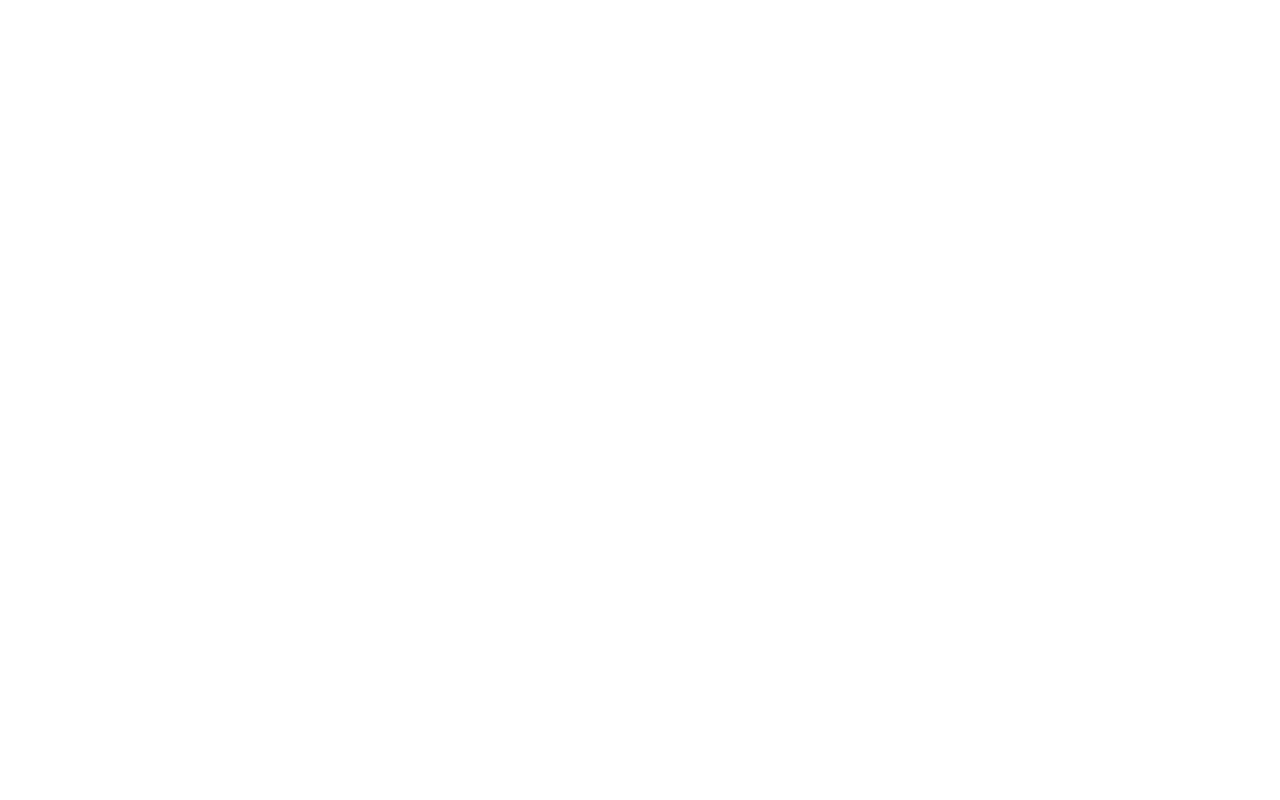
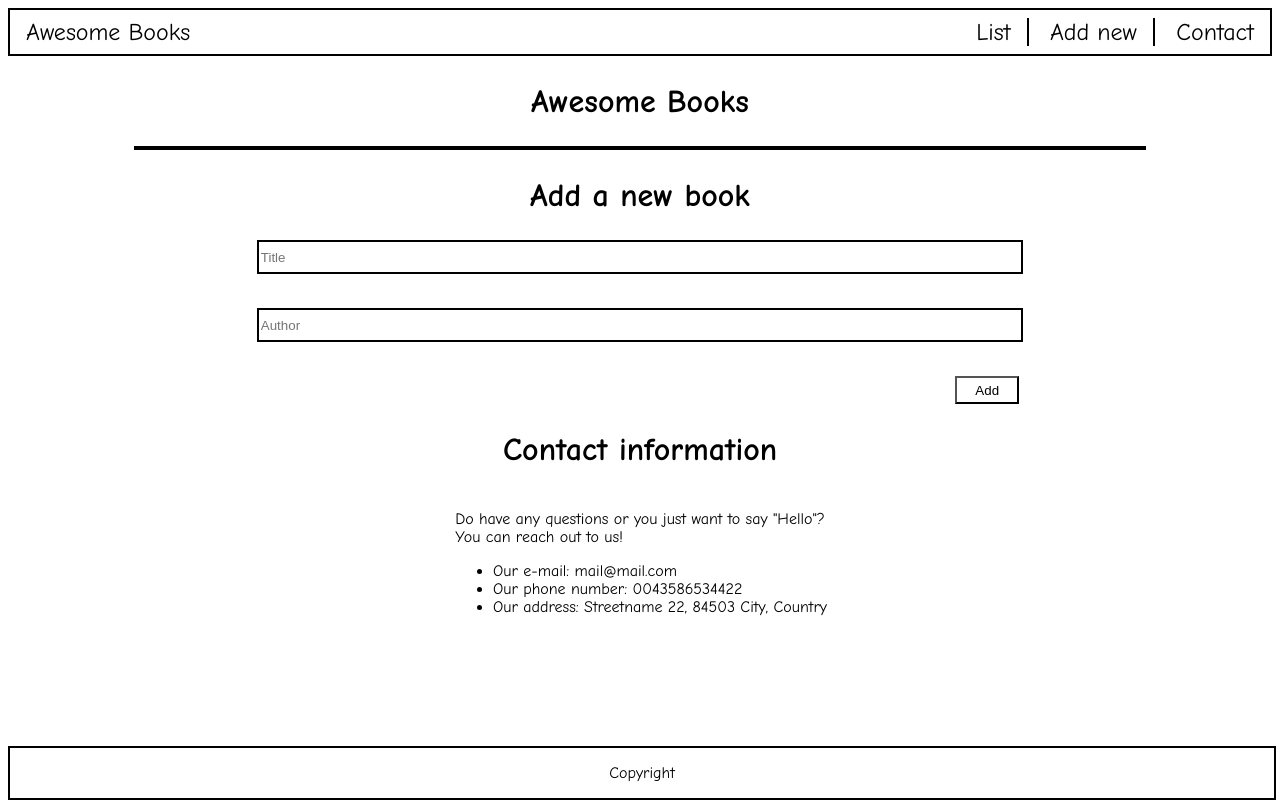
Before and after one commit to ryxtor/awesome-books-with-es6, a website: page index.html in a window 1280 px wide. Drawn offline with Linux system fonts and the light colour scheme.

Commit message:
Add CSS and HTML code from previous project

```diff
--- a/index.css
+++ b/index.css
@@ -0,0 +1,108 @@
+body {
+  text-align: center;
+  font-family: "Comic Sans MS", "Comic Sans", cursive;
+}
+
+ul {
+  margin: 0 10%;
+}
+
+.list li {
+  list-style-type: none;
+  display: flex;
+  justify-content: space-between;
+}
+
+.list {
+  border: 2px solid black;
+  padding-left: 0;
+}
+
+.contact-ul li {
+  text-align: start;
+}
+
+.list li:nth-child(even) {
+  background-color: #cfcfcf;
+}
+
+.remove-btn {
+  background-color: #fff;
+  margin-right: 1rem;
+}
+
+.title,
+.author {
+  margin-bottom: 1rem;
+  width: 60%;
+  height: 28px;
+  border: 2px solid black;
+}
+
+form {
+  display: flex;
+  flex-direction: column;
+  align-items: center;
+}
+
+.btn-add {
+  background-color: #fff;
+  align-self: flex-end;
+  margin: 0 20%;
+  height: 28px;
+  width: 64px;
+}
+
+.book-author {
+  margin-left: 1rem;
+}
+
+.header {
+  border: 2px solid black;
+  display: flex;
+  justify-content: space-between;
+  padding: 0.5rem 0;
+}
+
+.nav a,
+.header a {
+  font-size: 24px;
+  text-decoration: none;
+  color: black;
+}
+
+.nav a {
+  padding: 0 1rem;
+  cursor: pointer;
+}
+
+.list-nav,
+.add-nav {
+  border-right: 2px solid black;
+}
+
+.header a {
+  padding-left: 1rem;
+}
+
+h1,
+h2 {
+  font-size: 32px;
+}
+
+.contact {
+  display: flex;
+  flex-direction: column;
+  align-items: center;
+}
+
+.contact-p {
+  text-align: start;
+}
+
+footer {
+  border: 2px solid black;
+  position: absolute;
+  bottom: 0;
+  width: calc(100% - 1rem);
+}
--- a/index.html
+++ b/index.html
@@ -8,7 +8,42 @@
   <title>Awesome Books</title>
 </head>
 <body>
-
+  <header class="header">
+    <a href="#">Awesome Books</a>
+    <nav class="nav">
+        <a class="list-nav">List</a>
+        <a class="add-nav">Add new</a>
+        <a class="contact-nav">Contact</a>
+    </nav>
+</header>
+<section class="books" id="books">
+    <h1>Awesome Books</h1>
+        <ul class="list">
+        </ul>
+</section>
+<section class="add-books" id="add-books">
+    <h2>Add a new book</h2>
+    <form class="form">
+        <input type="text" id="title" class="title" placeholder="Title">
+        <br>
+        <input type="text" id="author" class="author" placeholder="Author">
+        <br>
+        <button type="submit" id="btn-add-id" class="btn-add">Add</button>
+    </form>
+</section>
+<section class="contact" id="contact">
+<h2>Contact information</h2>
+<p class="contact-p">Do have any questions or you just want to say "Hello"?<br>
+You can reach out to us!</p>
+<ul class="contact-ul">
+    <li>Our e-mail: mail@mail.com</li>
+    <li>Our phone number: 0043586534422</li>
+    <li>Our address: Streetname 22, 84503 City, Country</li>
+</ul>
+</section>
+    <footer>
+        <p>Copyright</p>
+    </footer>
   <script src="index.js"></script>
 </body>
 </html>
```
